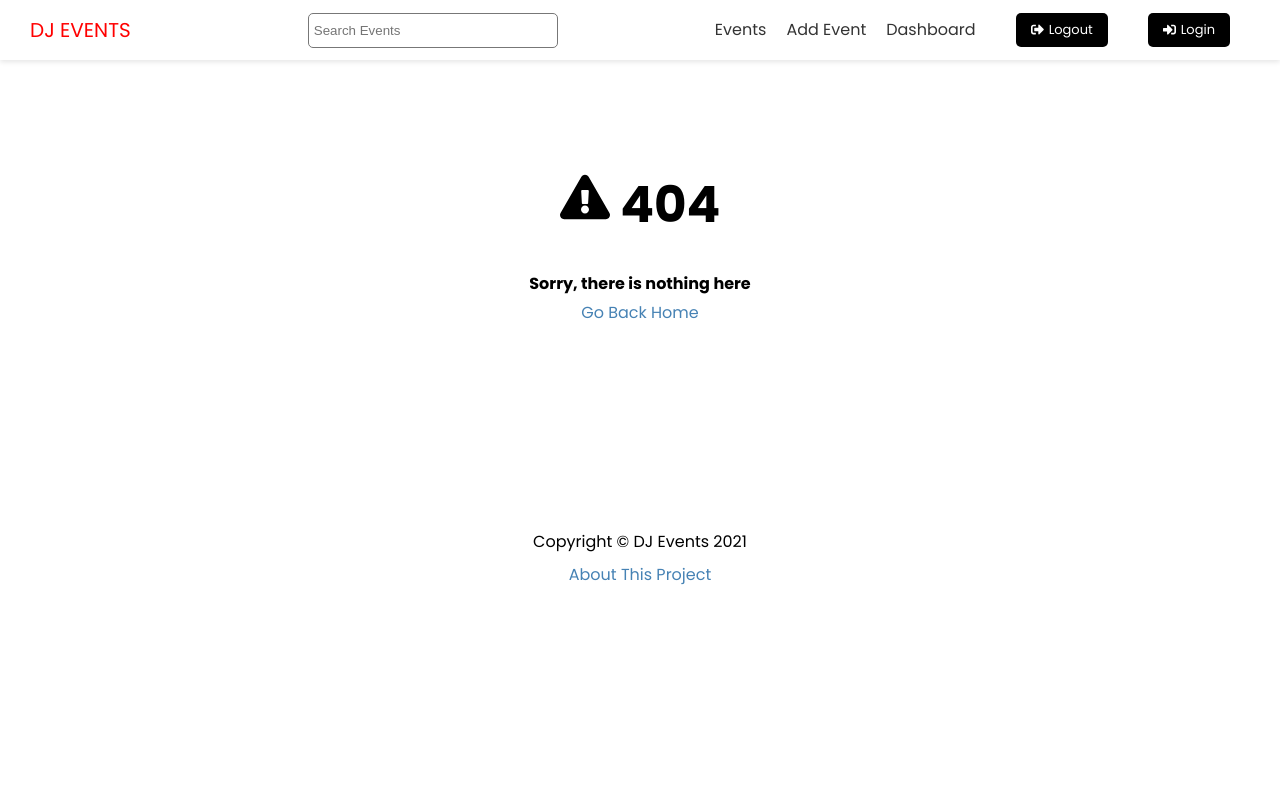
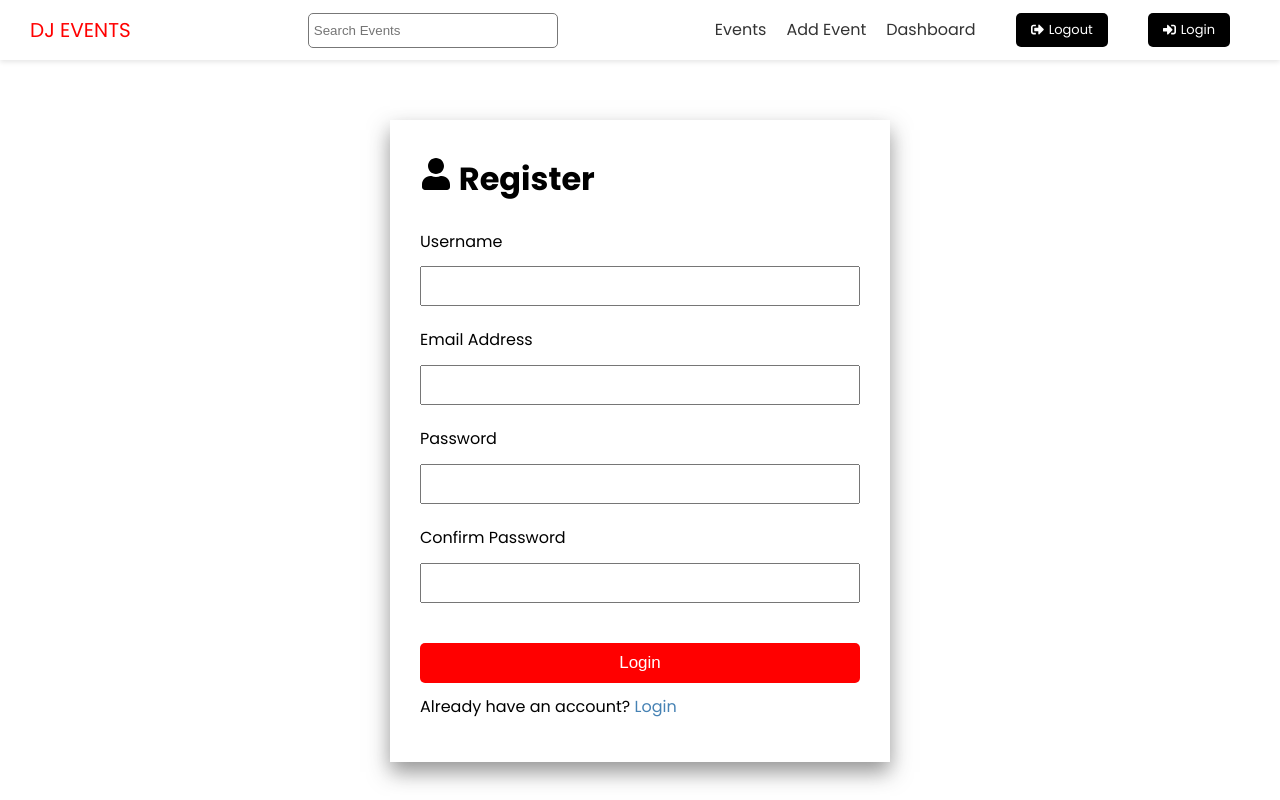
Before and after one commit to shahpreetk/dj-events-frontend, a Next.js app: page /account/register in a window 1280 px wide. Before the commit this address had no page. Shown: the top 800 px of the page. Built offline with nearby package versions, Linux system fonts and the light colour scheme.

Commit message:
login and register forms

```diff
--- /dev/null
+++ b/pages/account/register.js
@@ -0,0 +1,80 @@
+import { FaUser } from "react-icons/fa";
+import { ToastContainer, toast } from "react-toastify";
+import "react-toastify/dist/ReactToastify.css";
+import { useState, useEffect, useContext } from "react";
+import Link from "next/link";
+import Layout from "@/components/Layout";
+import styles from "@/styles/AuthForm.module.css";
+
+export default function RegisterPage() {
+  const [username, setUsername] = useState("");
+  const [email, setEmail] = useState("");
+  const [password, setPassword] = useState("");
+  const [passwordConfirm, setPasswordConfirm] = useState("");
+
+  const handleSubmit = (e) => {
+    e.preventDefault();
+
+    if (password !== passwordConfirm) {
+      toast.error("Passwords do not match!");
+      return;
+    }
+
+    console.log({ username, email, password });
+  };
+
+  return (
+    <Layout title="User Registration">
+      <div className={styles.auth}>
+        <h1>
+          <FaUser /> Register
+        </h1>
+        <ToastContainer />
+        <form onSubmit={handleSubmit}>
+          <div>
+            <label htmlFor="username">Username</label>
+            <input
+              type="text"
+              id="username"
+              value={username}
+              onChange={(e) => setUsername(e.target.value)}
+            />
+          </div>
+          <div>
+            <label htmlFor="email">Email Address</label>
+            <input
+              type="email"
+              id="email"
+              value={email}
+              onChange={(e) => setEmail(e.target.value)}
+            />
+          </div>
+          <div>
+            <label htmlFor="password">Password</label>
+            <input
+              type="password"
+              id="password"
+              value={password}
+              onChange={(e) => setPassword(e.target.value)}
+            />
+          </div>
+          <div>
+            <label htmlFor="passwordConfirm">Confirm Password</label>
+            <input
+              type="password"
+              id="passwordConfirm"
+              value={passwordConfirm}
+              onChange={(e) => setPasswordConfirm(e.target.value)}
+            />
+          </div>
+
+          <input type="submit" value="Login" className="btn" />
+        </form>
+
+        <p>
+          Already have an account? <Link href="/account/login">Login</Link>
+        </p>
+      </div>
+    </Layout>
+  );
+}
--- /dev/null
+++ b/styles/AuthForm.module.css
@@ -0,0 +1,31 @@
+.auth {
+  max-width: 500px;
+  margin: auto;
+  padding: 30px;
+  box-shadow: 0px 10px 20px 0px rgba(50, 50, 50, 0.52);
+}
+
+.auth label {
+  display: block;
+  margin-bottom: 10px;
+}
+
+.auth input[type="text"],
+.auth input[type="email"],
+.auth input[type="password"] {
+  display: block;
+  width: 100%;
+  height: 40px;
+  padding: 5px;
+  font-size: 18px;
+}
+
+.auth input[type="submit"] {
+  margin-top: 20px;
+  width: 100%;
+  font-size: 17px;
+}
+
+.auth div {
+  margin-bottom: 20px;
+}
```
Also changed, not shown: pages/account/login.js (added, +54 -0 lines).
